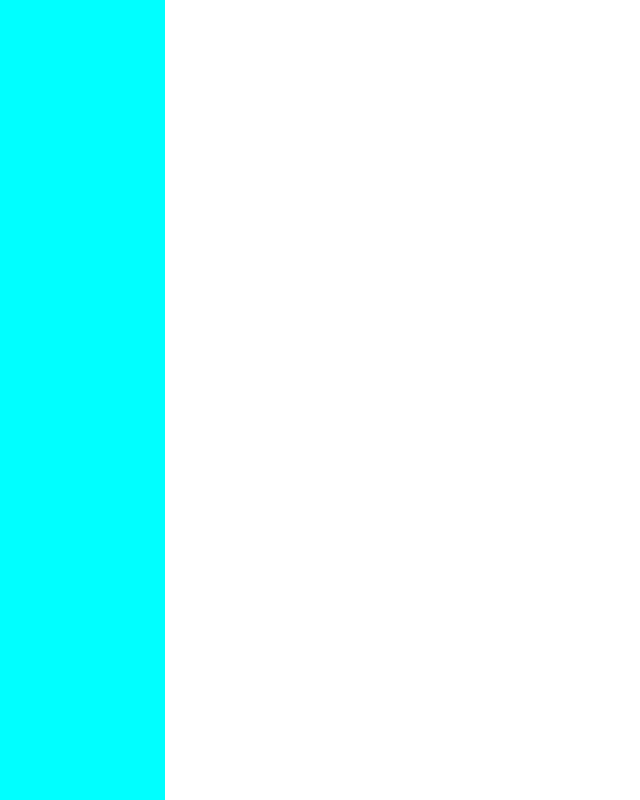
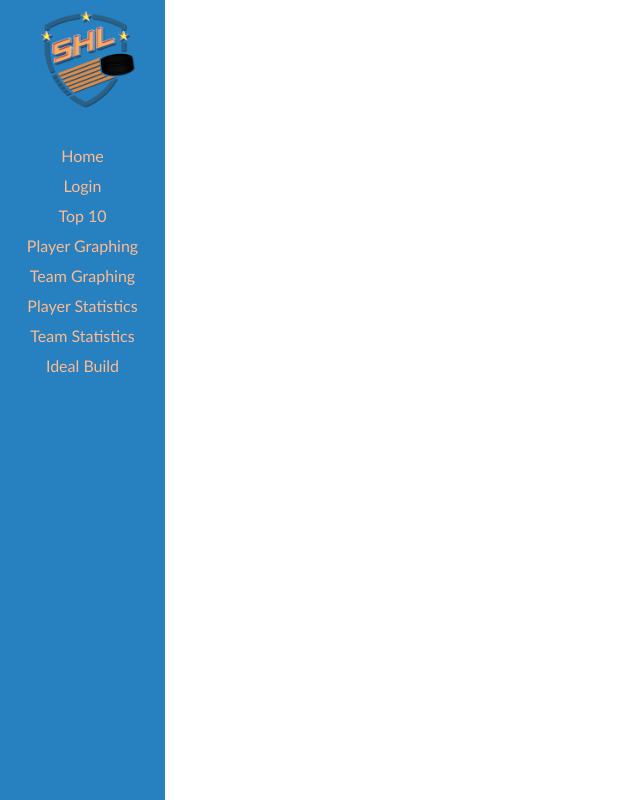
Before and after one commit to davism2/cis371SHLProject, a React (Vite) app in the folder shlprojectapp/: page / in a window 1280 px wide. Shown: the whole page, without its empty margins (0-640 px from the left). Built offline with nearby package versions, Linux system fonts and the light colour scheme.

Commit message:
Sidebar and styling

```diff
--- a/shlprojectapp/src/App.css
+++ b/shlprojectapp/src/App.css
@@ -3,7 +3,7 @@
   height: 100vh;
 }
 
-.logo {
+.sidebarLogo {
   height: 120px;
   pointer-events: none;
 }
@@ -11,5 +11,30 @@
 .sidebar {
   height: 100%;
   width: 165px;
-  background-color: aqua;
+  background-color: rgb(39, 129, 193);
 }
+
+.sidebarList {
+  height: auto;
+  padding: 0;
+  width: 100%;
+}
+
+.sidebarList .sidebarRow {
+  width: 100%;
+  height: 30px;
+  list-style-type: none;
+  margin: 0%;
+  display: flex;
+  flex-direction: row;
+  justify-content: center;
+  align-items: center;
+  color: rgb(254, 187, 142);
+  font-family: 'Trebuchet MS', 'Lucida Sans Unicode', 'Lucida Grande', 'Lucida Sans', Arial, sans-serif;
+}
+
+.sidebarList .sidebarRow:hover {
+  cursor: pointer;
+  background-color: rgb(88, 186, 255);
+  color: rgb(253, 132, 51);
+}
--- a/shlprojectapp/src/App.tsx
+++ b/shlprojectapp/src/App.tsx
@@ -1,5 +1,4 @@
 import { useState } from "react";
-import logo from "./shlLogo.png";
 import "./App.css";
 import Sidebar from "./Components/Sidebar";
 
--- /dev/null
+++ b/shlprojectapp/src/Components/SidebarData.tsx
@@ -0,0 +1,36 @@
+import React from "react";
+
+export const SidebarData = [
+  {
+    title: "Home",
+    path: "/home",
+  },
+  {
+    title: "Login",
+    path: "/Login",
+  },
+  {
+    title: "Top 10",
+    path: "/top10",
+  },
+  {
+    title: "Player Graphing",
+    path: "/playerGraphing",
+  },
+  {
+    title: "Team Graphing",
+    path: "/teamGraphing",
+  },
+  {
+    title: "Player Statistics",
+    path: "/playerStatistics",
+  },
+  {
+    title: "Team Statistics",
+    path: "/teamStatistics",
+  },
+  {
+    title: "Ideal Build",
+    path: "/idealBuild",
+  },
+];
--- a/shlprojectapp/src/components/Sidebar.tsx
+++ b/shlprojectapp/src/components/Sidebar.tsx
@@ -1,18 +1,29 @@
 import React from "react";
 import "../App.css";
+import logo from "../shlLogo.png";
+import { SidebarData } from "./SidebarData";
 
 function Sidebar() {
   return (
     <>
       <div className="sidebar">
-        {/* <img src={logo} className="logo" alt="Test logo" /> */}
-        {/* <h3> Login</h3>
-        <h3> Top 10</h3>
-        <h3> Player Graphing</h3>
-        <h3> Team Graphing</h3>
-        <h3> Player Statistics</h3>
-        <h3> Team Statistics</h3>
-        <h3> Ideal Build</h3> */}
+        <img src={logo} className="sidebarLogo" alt="SHL Logo" />
+        <ul className="sidebarList">
+          {SidebarData.map((val, key) => {
+            return (
+              <li
+                key={key}
+                className="sidebarRow"
+                // id={window.location.}
+                onClick={() => {
+                  window.location.pathname = val.path;
+                }}
+              >
+                <div>{val.title}</div>
+              </li>
+            );
+          })}
+        </ul>
       </div>
     </>
   );
```
